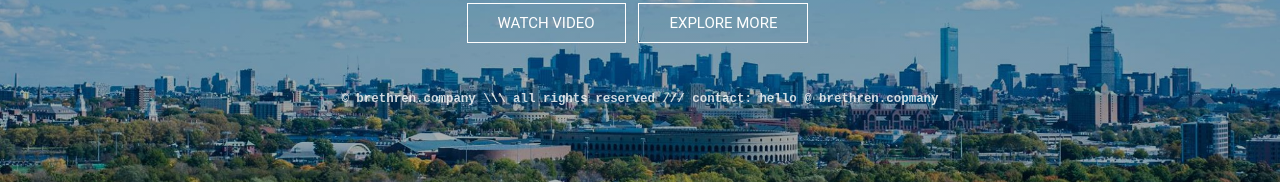
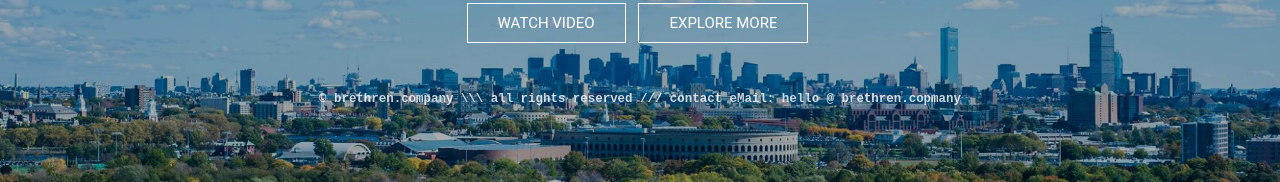
Before and after one commit to isaacchouk/brethren, a plain HTML site: page index.html in a window 1280 px wide. Shown: the part 391-573 px from the top of the page. Drawn offline with Linux system fonts and the light colour scheme.

Commit message:
change of content footer

```diff
--- a/index.html
+++ b/index.html
@@ -47,7 +47,7 @@
                     </div>
 
                     <div class="footer">
-                        <h5>© brethren.company \\\ all rights reserved /// contact: hello @ brethren.copmany</h5>
+                        <h5>© brethren.company \\\ all rights reserved /// contact eMail: hello @ brethren.copmany</h5>
                     </div>
 
 
```
